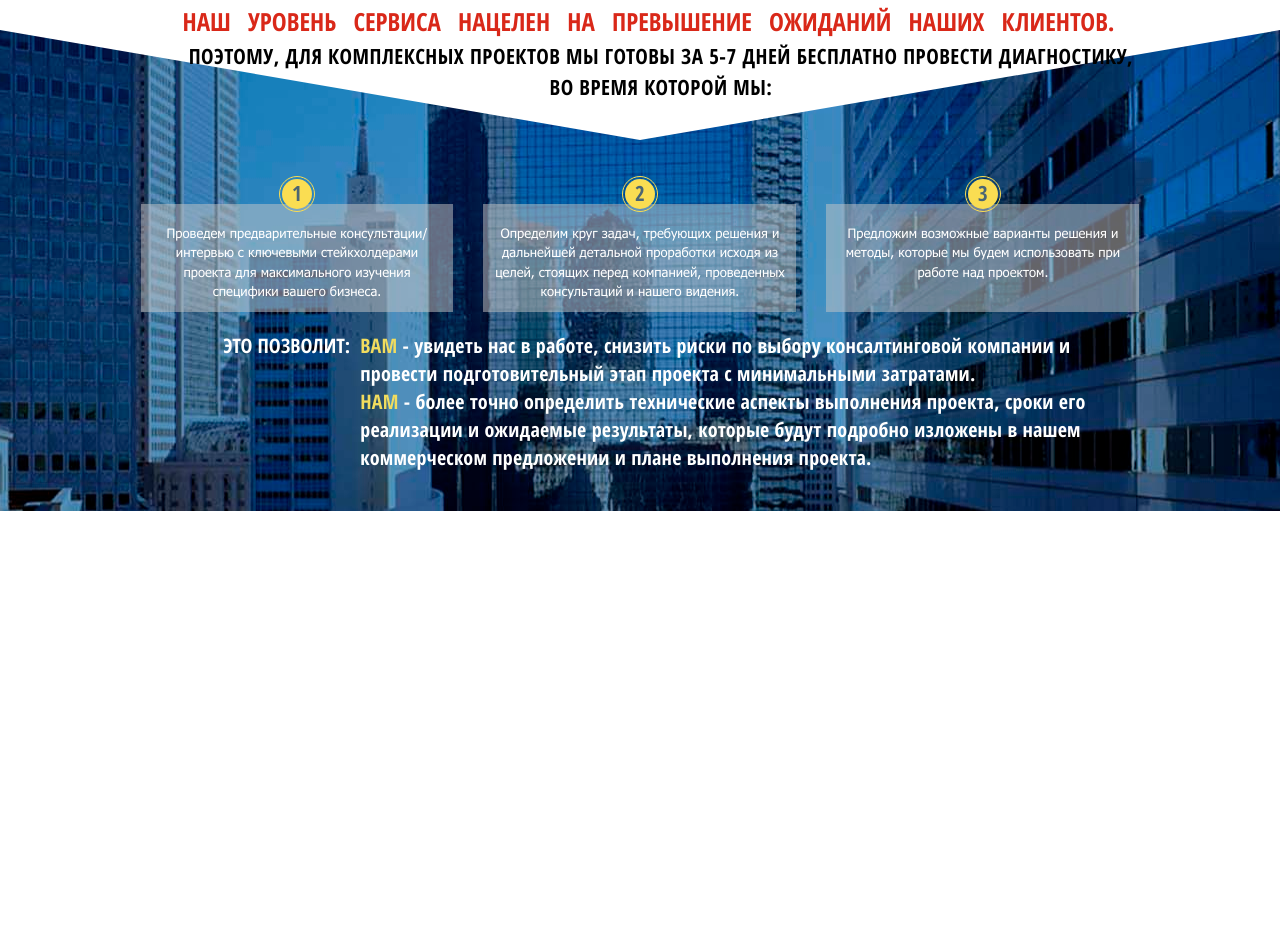
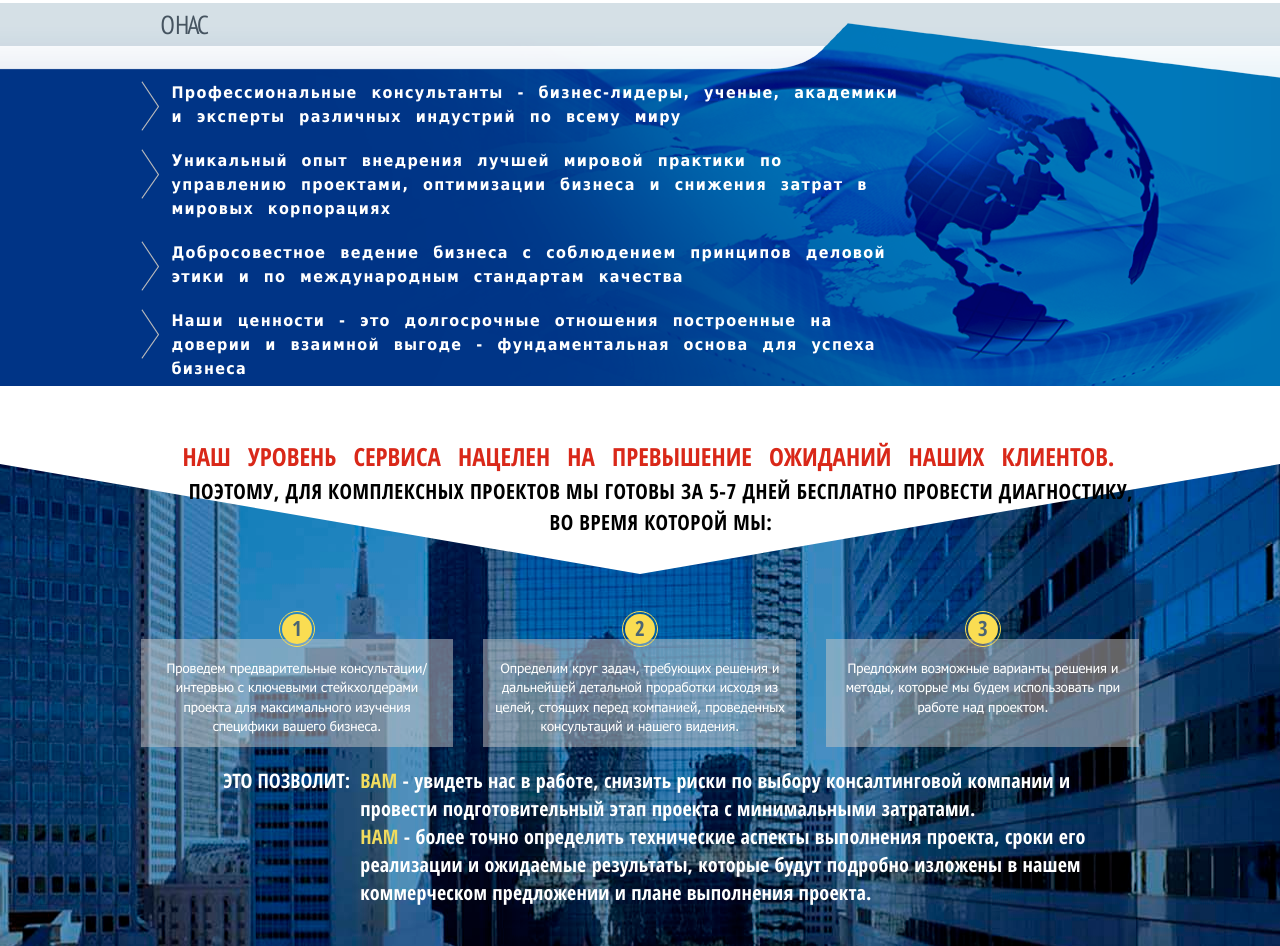
Before and after one commit to ArtGarm/new-zeland, a PHP site: page /process.php in a window 1280 px wide. Shown: the part 80-1026 px from the top of the page. Before the commit the page ends 591 px from the top, so only its background shows below. Run offline with PHP 8.4, Linux system fonts and the light colour scheme; style sheets or scripts are compiled from the project's sources; some libraries are stand-ins or nearby versions.

Commit message:
no message

```diff
--- a/css/roma.css
+++ b/css/roma.css
@@ -1,3 +1,4 @@
+/* bottomsection */
 .bottomsection-section {
   background-image: url(../images/bottomsection-bg.jpg);
   background-repeat: no-repeat;
@@ -7,6 +8,7 @@
 .bottomsection-section .top-arrow {
   position: relative;
   padding-bottom: 100px;
+  padding-top: 26px;
 }
 
 .bottomsection-section .top-arrow h2 {
@@ -40,7 +42,7 @@
   border-right: 50vw solid transparent;
   border-top: 110px solid white;
   z-index: 0;
-  top: 30px;
+  top: 55px;
 }
 
 .bottomsection-section .top-arrow:before {
@@ -48,7 +50,7 @@
   content: '';
   position: absolute;
   left: 0;
-  height: 30px;
+  height: 55px;
   width: 100%;
   background-color: #fff;
   top: 0;
@@ -152,3 +154,86 @@
 .bottomsection-section .bottomsection-info .info p span {
   color: #f1dc5e;
 }
+
+/* /bottomsection */
+/* aboutus */
+.aboutus-section {
+  position: relative;
+}
+
+.aboutus-section a {
+  display: block;
+  width: 100%;
+  height: 47px;
+  z-index: 3;
+  position: absolute;
+  top: 0;
+  left: 0;
+}
+
+.aboutus-section a:hover + .aboutus-title-wrap {
+  background-color: #FADD52;
+}
+
+.aboutus-section .aboutus-title-wrap {
+  padding: 5px 0px 5px;
+  font-family: 'PT Sans Narrow', sans-serif;
+  font-size: 26px;
+  text-transform: uppercase;
+  color: #465460;
+  font-weight: 100;
+  position: absolute;
+  width: 100%;
+  top: 3px;
+  background-color: #D5E0E6;
+  z-index: 1;
+}
+
+.aboutus-section .aboutus-title-wrap .aboutus-title {
+  padding-left: 20px;
+  word-spacing: -1px;
+  letter-spacing: -2px;
+}
+
+.aboutus-section .aboutus-body {
+  background-image: url(../images/aboutus-bg.png);
+  background-repeat: no-repeat;
+  background-position: center;
+  padding-top: 81px;
+  position: relative;
+  z-index: 2;
+  padding-bottom: 8px;
+}
+
+.aboutus-section .aboutus-body .aboutus-list {
+  color: #fff;
+  font-family: tahoma;
+  font-size: 16px;
+  font-weight: 700;
+  word-spacing: 2px;
+  line-height: 1.5;
+  width: 76%;
+  letter-spacing: 1.3px;
+  word-spacing: 7.5px;
+}
+
+.aboutus-section .aboutus-body .aboutus-list .aboutus {
+  padding-left: 31px;
+}
+
+.aboutus-section .aboutus-body .aboutus-list .aboutus p {
+  margin-bottom: 20px;
+}
+
+.aboutus-section .aboutus-body .aboutus-list .aboutus p:before {
+  display: block;
+  content: '';
+  position: absolute;
+  background-image: url(../images/arrow-about.png);
+  background-repeat: no-repeat;
+  width: 18px;
+  height: 52px;
+  left: 0;
+}
+
+/* /aboutus */
--- /dev/null
+++ b/partials/aboutus.php
@@ -0,0 +1,23 @@
+<div class="aboutus-section">
+	<a href="#"></a>
+	<div class="aboutus-title-wrap">
+		<div class="mbox">
+			<div class="aboutus-title">
+				<h2>О НАС</h2>
+			</div>
+		</div>
+	</div>
+	<div class="aboutus-body">
+		<div class="mbox">
+			<div class="aboutus-list">
+				<div class="aboutus">
+					<p>Профессиональные консультанты - бизнес-лидеры, ученые, академики и эксперты различных индустрий по всему миру</p>
+					<p>Уникальный опыт внедрения лучшей мировой практики по управлению проектами, оптимизации бизнеса и снижения затрат в мировых корпорациях</p>
+					<p>Добросовестное ведение бизнеса с соблюдением принципов деловой этики и по международным стандартам качества</p>
+					<p>Наши ценности - это долгосрочные отношения построенные на доверии и взаимной выгоде - фундаментальная основа для успеха бизнеса</p>
+				</div>
+			</div>
+		</div>
+	</div>
+
+</div>
--- a/sass/roma.scss
+++ b/sass/roma.scss
@@ -1,10 +1,12 @@
+/* bottomsection */
+
 .bottomsection-section{background-image: url(../images/bottomsection-bg.jpg);background-repeat: no-repeat;background-position: center;
-	.top-arrow{position: relative;padding-bottom: 100px;
+	.top-arrow{position: relative;padding-bottom: 100px;padding-top: 26px;
 		h2{font-family: 'Open Sans Condensed', sans-serif;color: #000;font-size: 21px; font-weight: 700;text-align: center;padding-left: 42px;letter-spacing: 0.5px;line-height: 1.5;
 			span{color: #d92819;font-size: 25px;display: block;text-align: justify;width: 100%;padding-top: 3px;word-spacing: 11px;letter-spacing: 0;}
 		}
-		&:after{display: block;content: '';position: absolute;left: 0;border-left: 50vw solid transparent;border-right: 50vw solid transparent;border-top: 110px solid white;z-index: 0;top: 30px;}
-		&:before{display: block;content: '';position: absolute;left: 0; height: 30px;width: 100%;background-color: #fff;top: 0;}
+		&:after{display: block;content: '';position: absolute;left: 0;border-left: 50vw solid transparent;border-right: 50vw solid transparent;border-top: 110px solid white;z-index: 0;top: 55px;}
+		&:before{display: block;content: '';position: absolute;left: 0; height: 55px;width: 100%;background-color: #fff;top: 0;}
 	}
 	.bottomsection-punkts{padding-bottom: 20px;
 		.bottomsection-punkt-wrap{width: calc(33.33% - 20px);float: left;background-color: rgba(200,200,200,0.5);margin-right: 30px;
@@ -28,3 +30,28 @@
 		}
 	}
 }
+
+/* /bottomsection */
+
+/* aboutus */
+
+.aboutus-section{position: relative;
+	a{display: block;width: 100%;height: 47px;z-index: 3;position: absolute;top: 0;left: 0;}
+	a:hover+.aboutus-title-wrap{background-color: #FADD52;}
+	.aboutus-title-wrap{padding: 5px 0px 5px;font-family: 'PT Sans Narrow', sans-serif;font-size: 26px;text-transform: uppercase;color: #465460;font-weight: 100;position: absolute;width: 100%;top: 3px;background-color: #D5E0E6;z-index: 1;
+		.aboutus-title{padding-left: 20px;word-spacing: -1px;letter-spacing: -2px;
+}
+	}
+	.aboutus-body{background-image: url(../images/aboutus-bg.png);background-repeat: no-repeat;background-position: center;padding-top: 81px;position: relative;z-index: 2;padding-bottom: 8px;
+		.aboutus-list{color: #fff;font-family: tahoma;font-size: 16px;font-weight: 700;word-spacing: 2px;line-height: 1.5;width: 76%;letter-spacing: 1.3px;word-spacing: 7.5px;
+			.aboutus{padding-left: 31px;
+				p{margin-bottom: 20px;
+					&:before{display: block;content: '';position: absolute;background-image: url(../images/arrow-about.png);background-repeat: no-repeat;width: 18px;height: 52px;left: 0;}
+				}
+			}
+		}
+	}
+
+}
+
+/* /aboutus */
```
Also changed, not shown: images/aboutus-bg.png (added), images/arrow-about.png (added).
